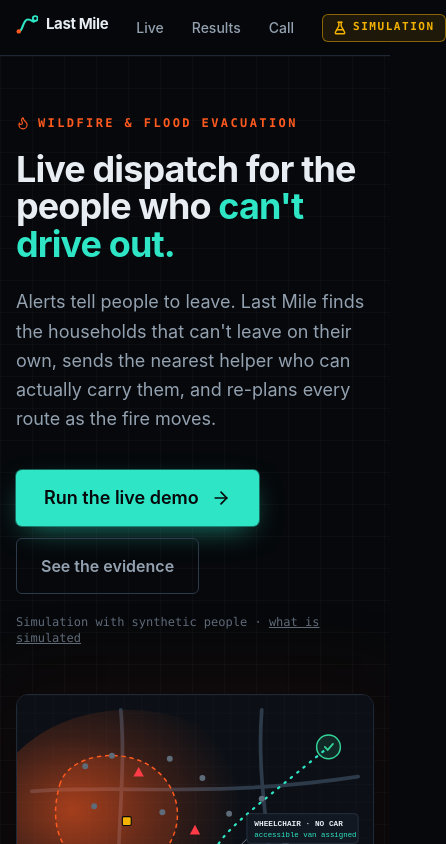
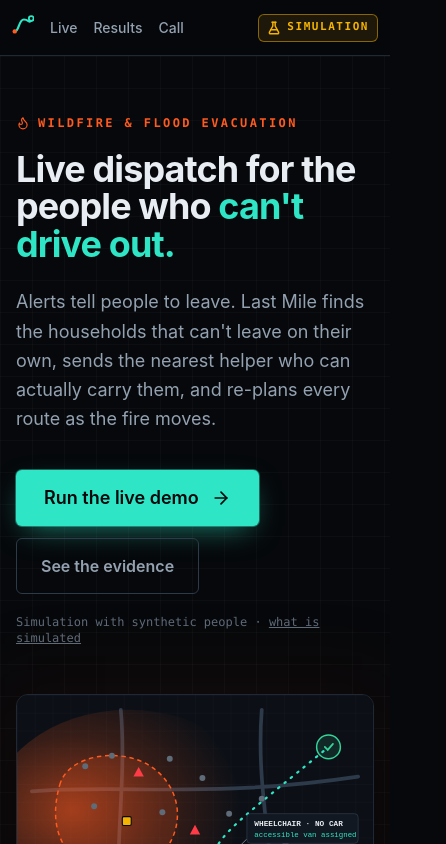
Before and after one commit to VK2756/Last-Mile, a Next.js app in the folder web/: page / in a window 390 px wide. Shown: the top 844 px of the page, 446 px wide, since content can reach past the window. Built offline with nearby package versions, Linux system fonts and the light colour scheme.

Commit message:
web: header fits 375px and keeps the SIMULATION badge visible
Below sm the wordmark hides, nav padding shrinks and the nav scrolls; the
badge and status pill never shrink or wrap. Mock mode is always called
out on the badge. Closes #54.

```diff
--- a/web/components/live/StreamStatusPill.tsx
+++ b/web/components/live/StreamStatusPill.tsx
@@ -13,10 +13,10 @@ const META: Record<StreamStatus, { label: string; dot: string; text: string }> =
 export function StreamStatusPill({ status, source }: { status: StreamStatus; source: 'engine' | 'mock' }) {
   const m = META[status];
   return (
-    <span className={cn('inline-flex h-7 items-center gap-2 rounded-md border border-line bg-surface-2 px-2.5 font-mono text-[11px] font-semibold uppercase tracking-[0.1em]', m.text)}>
+    <span role="status" aria-label={`Stream ${m.label}, ${source}`} title={`${m.label} · ${source}`} className={cn('inline-flex h-7 shrink-0 items-center gap-2 whitespace-nowrap rounded-md border border-line bg-surface-2 px-2 font-mono text-[11px] font-semibold uppercase tracking-[0.1em]', m.text)}>
       <span className={cn('size-2 rounded-full', m.dot)} aria-hidden />
-      {m.label}
-      <span className="text-fg-dim">· {source}</span>
+      <span className="hidden sm:inline">{m.label}</span>
+      <span className="hidden text-fg-dim lg:inline">· {source}</span>
     </span>
   );
 }
--- a/web/components/ui/AppShell.tsx
+++ b/web/components/ui/AppShell.tsx
@@ -25,11 +25,11 @@ export function AppShell({ children, right, fullBleed = false }: AppShellProps)
   const path = usePathname();
   return (
     <div className={cn('flex flex-col', fullBleed ? 'h-dvh overflow-hidden' : 'min-h-dvh')}>
-      <header className="z-20 flex h-14 shrink-0 items-center gap-4 border-b border-line bg-bg/90 px-4 backdrop-blur">
+      <header className="z-20 flex h-14 shrink-0 items-center gap-2 border-b border-line bg-bg/90 px-3 backdrop-blur sm:gap-4 sm:px-4">
         <Link href="/" className="rounded focus-visible:outline-2 focus-visible:outline-accent" aria-label="Last Mile home">
           <Logo />
         </Link>
-        <nav aria-label="Main" className="flex items-center gap-1" data-dev-only>
+        <nav aria-label="Main" className="flex min-w-0 items-center overflow-x-auto sm:gap-1" data-dev-only>
           {NAV.map((n) => {
             const active = path === n.href || path?.startsWith(`${n.href}/`);
             return (
@@ -39,7 +39,7 @@ export function AppShell({ children, right, fullBleed = false }: AppShellProps)
                 prefetch={n.prefetch}
                 aria-current={active ? 'page' : undefined}
                 className={cn(
-                  'relative h-14 px-3 text-sm font-medium leading-[3.5rem] transition-colors',
+                  'relative h-14 shrink-0 px-2 text-sm font-medium leading-[3.5rem] transition-colors sm:px-3',
                   active ? 'text-fg' : 'text-fg-muted hover:text-fg',
                 )}
               >
@@ -49,7 +49,7 @@ export function AppShell({ children, right, fullBleed = false }: AppShellProps)
             );
           })}
         </nav>
-        <div className="ml-auto flex min-w-0 items-center gap-3">{right}</div>
+        <div className="ml-auto flex shrink-0 items-center gap-2 sm:gap-3">{right}</div>
       </header>
       <main className={cn('flex-1', fullBleed && 'min-h-0')}>{children}</main>
     </div>
--- a/web/components/ui/Logo.tsx
+++ b/web/components/ui/Logo.tsx
@@ -9,7 +9,7 @@ export function Logo({ className, compact = false }: { className?: string; compa
         <circle cx="3" cy="19" r="2.4" fill="#ff5a1f" />
         <circle cx="21" cy="5" r="2.6" fill="#06080b" stroke="#2ee6c5" strokeWidth="2" />
       </svg>
-      {!compact && <span className="text-[15px] font-bold tracking-tight">Last&nbsp;Mile</span>}
+      {!compact && <span className="hidden text-[15px] font-bold tracking-tight sm:inline">Last&nbsp;Mile</span>}
     </span>
   );
 }
--- a/web/components/ui/SimBadge.tsx
+++ b/web/components/ui/SimBadge.tsx
@@ -12,14 +12,16 @@ export function SimBadge({ className, mock = false }: { className?: string; mock
       role="status"
       aria-label={mock ? 'Simulation, mock data' : 'Simulation with synthetic people'}
       className={cn(
-        'inline-flex h-7 items-center gap-1.5 rounded-md border border-warn/50 bg-warn/10 px-2.5',
+        'inline-flex h-7 shrink-0 items-center gap-1.5 whitespace-nowrap rounded-md border border-warn/50 bg-warn/10 px-2',
         'font-mono text-[11px] font-bold uppercase tracking-[0.14em] text-warn',
         className,
       )}
     >
       <FlaskConical aria-hidden className="size-3.5" strokeWidth={2.5} />
       Simulation
-      <span className="hidden font-medium normal-case tracking-normal text-warn/75 sm:inline">
+      {/* mock is always called out; the longer suffix only where there is room (375px phones must fit) */}
+      {mock && <span className="font-medium normal-case tracking-normal text-warn/75 xl:hidden">· mock</span>}
+      <span className="hidden font-medium normal-case tracking-normal text-warn/75 xl:inline">
         {mock ? '· mock data' : '· synthetic people'}
       </span>
     </span>
```
